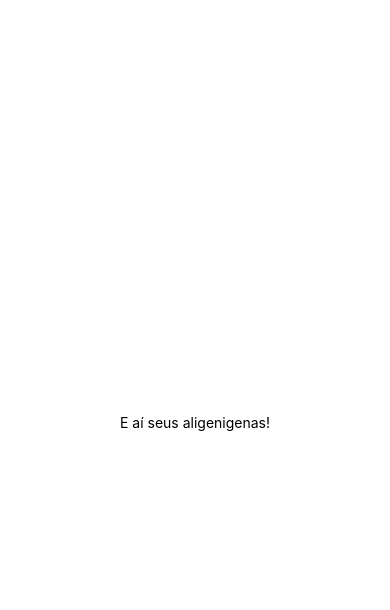
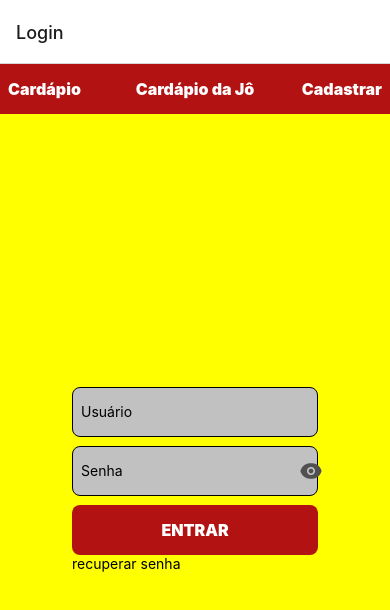
Before and after one commit to jacioferton/cardapio, a React Native app: screen /Login in a window 390 px wide. Shown: the top 610 px of the page. Built offline with nearby package versions, Linux system fonts and the light colour scheme.

Commit message:
Implementação da tela de login (FALHA)

```diff
--- a/App.js
+++ b/App.js
@@ -1,20 +1,21 @@
-import { StatusBar } from 'expo-status-bar';
-import { StyleSheet, Text, View } from 'react-native';
+// In App.js in a new project
 
-export default function App() {
+import * as React from 'react';
+import { View, Text } from 'react-native';
+import { NavigationContainer } from '@react-navigation/native';
+import { createNativeStackNavigator } from '@react-navigation/native-stack';
+import  TelaLogin  from './telaLogin';
+
+const Stack = createNativeStackNavigator();
+
+function App() {
   return (
-    <View style={styles.container}>
-      <Text>E aí seus aligenigenas!</Text>
-      <StatusBar style="auto" />
-    </View>
+    <NavigationContainer>
+      <Stack.Navigator>
+        <Stack.Screen name="Login" component={TelaLogin} />
+      </Stack.Navigator>
+    </NavigationContainer>
   );
 }
 
-const styles = StyleSheet.create({
-  container: {
-    flex: 1,
-    backgroundColor: '#fff',
-    alignItems: 'center',
-    justifyContent: 'center',
-  },
-});
+export default App;
--- /dev/null
+++ b/telaLogin.js
@@ -0,0 +1,136 @@
+import { useState } from 'react';
+import { Pressable, Text, TextInput, View, StyleSheet, TouchableOpacity } from 'react-native';
+import { AntDesign }from '@expo/vector-icons';
+
+function TelaLogin({navigation}) {
+    const [isSenha, setIsSenha] = useState(true);
+
+    return (
+      <View style={styles.fundo}>
+        <View style={styles.barraSuperpeior}>
+            <View style={styles.cardapio}>
+                <Pressable>
+                    <Text style={styles.txt}>Cardápio</Text>
+                </Pressable>
+            </View>
+
+            <View style={styles.nome}>
+                <Text style={styles.txt}>Cardápio da Jô</Text>
+            </View>
+
+            <View style={styles.cadastrar}>
+                <Text style={styles.txt}>Cadastrar</Text>
+            </View>
+        </View>
+
+        <View style={styles.form}>
+            <TextInput
+                style={styles.receberTxt}
+                placeholder='Usuário'
+                />
+
+            <View style={styles.viewSenha}>
+                <TextInput
+                    style={styles.receberSenha}
+                    placeholder='Senha'
+                    secureTextEntry={isSenha}
+                    />
+
+                <TouchableOpacity onPress={() => setIsSenha(!isSenha)}>
+                    <AntDesign name='eye' size={24} color='#505050'/>
+                </TouchableOpacity>
+            </View>
+
+            <Pressable>
+                <View style={styles.entrar}>
+                    <Text style={styles.txt}>ENTRAR</Text>
+                </View>
+            </Pressable>
+
+            <Pressable>
+                <Text style={styles.receberSenha}>recuperar senha</Text>
+            </Pressable>
+        </View>
+      </View>
+    );
+};
+
+const styles = StyleSheet.create({
+    fundo: {
+        flex: 1,
+        backgroundColor: '#E1E1E1',
+    },
+    barraSuperpeior: {
+        flexDirection: 'row',
+        width: '100%',
+        height: 50,
+        backgroundColor: '#B31212',
+    },
+    cardapio: {
+        alignItems: 'flex-start',
+        justifyContent: 'center',
+        flex: 1.5,
+    },
+    nome:{
+        justifyContent: 'center',
+    },
+    cadastrar: {
+        alignItems: 'flex-end',
+        justifyContent: 'center',
+        flex: 1.5,
+    },
+    txt: {
+        marginLeft: 8,
+        marginRight: 8,
+        color: '#FFFFFF',
+        fontWeight: 900,
+        fontSize: 16
+    },
+    form: {
+        flex: 2,
+        justifyContent: 'center',
+        alignItems: 'center',
+        backgroundColor: '#ffff00'
+    },
+    receberTxt: {
+        width: 246,
+        height: 50,
+        outlineStyle: 'none',
+        color: '#000000',
+        backgroundColor: '#C1C1C1',
+        borderWidth: 1,
+        borderRadius: 8,
+        padding: 8,
+        marginBottom: 9,
+    },
+    viewSenha: {
+        width: 246,
+        height: 50,
+        backgroundColor: '#c1c1c1',
+        borderWidth: 1,
+        borderRadius: 8,
+        padding: 8,
+        marginBottom: 9,
+        flexDirection: 'row',
+        alignItems: 'center',
+    },
+    receberSenha:{
+        width: 246,
+        height: 50,
+        color: '#000000',
+        flex: 1,
+    },
+    entrar: {
+        width: 246,
+        height: 50,
+        alignItems: 'center',
+        justifyContent: 'center',
+        backgroundColor: '#B31212',
+        borderRadius: 8,
+    },
+    recuperarSenha: {
+        padding: 10,
+    },
+})
+
+export default TelaLogin;
```
Also changed, not shown: package.json (+7 -3 lines), 1 other file (tests, documents, lock files or other folders).
